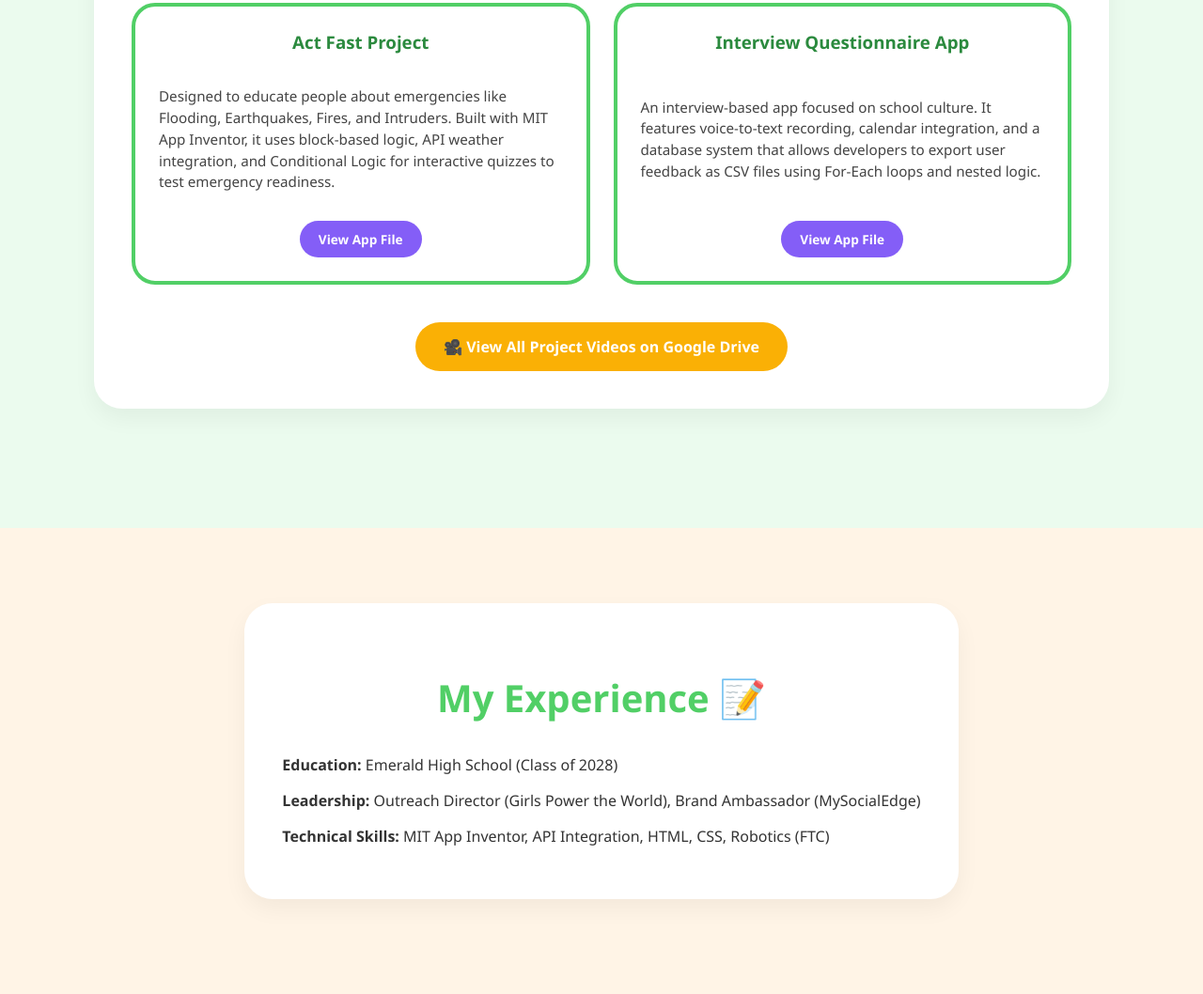
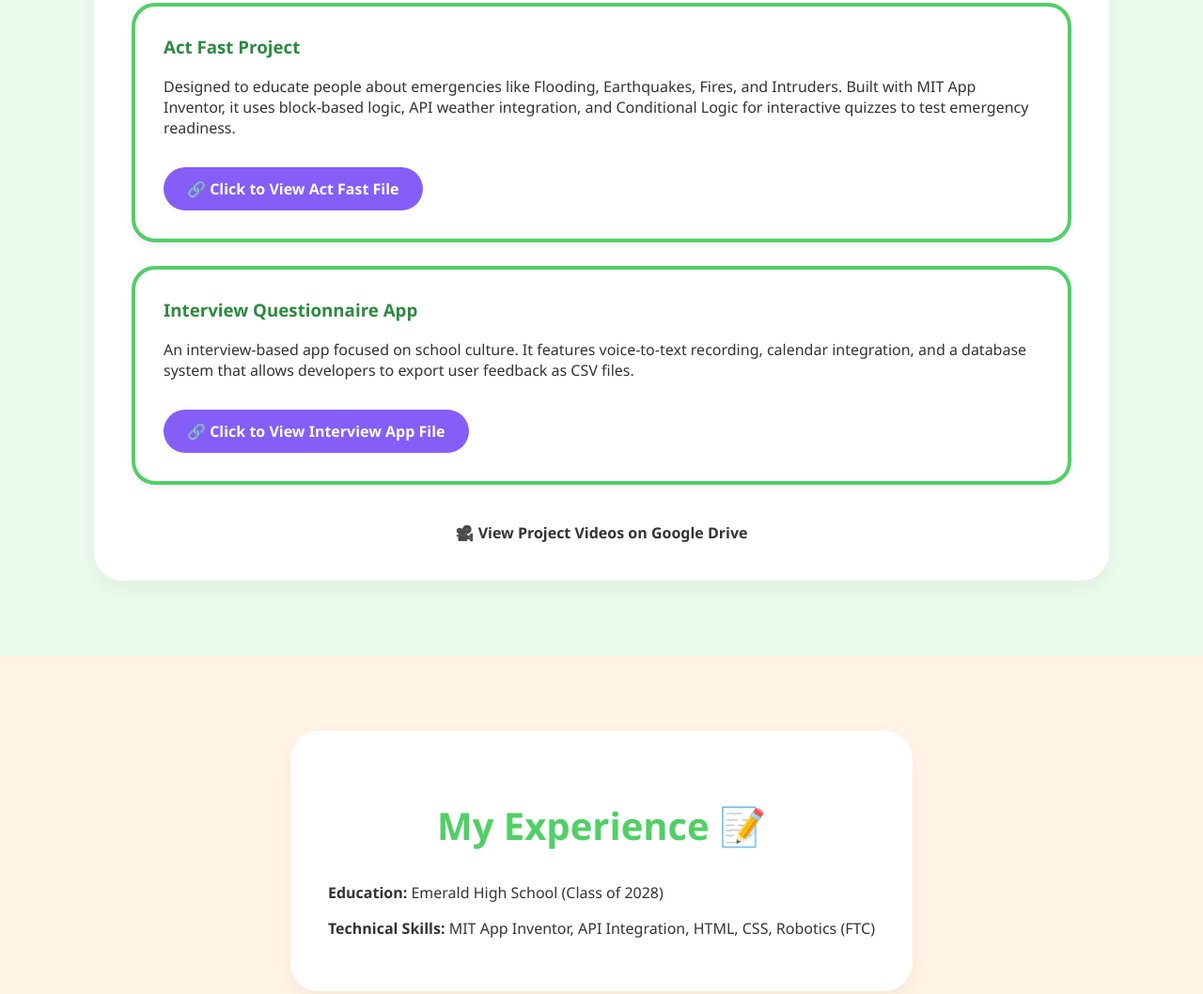
Before and after one commit to ishitasingh457/Project, a plain HTML site: page index.html in a window 1280 px wide. Shown: the part 1110-2168 px from the top of the page at 94% size. Drawn offline with Linux system fonts and the light colour scheme.

Commit message:
Update index.html

```diff
--- a/index.html
+++ b/index.html
@@ -41,7 +41,6 @@
             transform: scale(1.1);
         }
 
-        /* Section Styling */
         section {
             padding: 80px 20px;
             min-height: 80vh;
@@ -62,82 +61,56 @@
         h1 { color: #4dadf7; font-size: 3rem; margin-bottom: 10px; }
         h2 { color: #51cf66; font-size: 2.5rem; }
 
-        /* Page Colors */
+        /* Page Backgrounds */
         #about { background-color: #e7f5ff; }
         #projects { background-color: #ebfbee; }
         #resume { background-color: #fff4e6; }
         #contact { background-color: #f3f0ff; }
 
-        /* Project Grid */
+        /* Project Grid - Changed to 1 column for better button visibility on mobile/small screens */
         .grid {
             display: grid;
-            grid-template-columns: 1fr 1fr;
+            grid-template-columns: 1fr;
             gap: 25px;
             margin-top: 30px;
+            text-align: left;
         }
 
         .card {
             background: #fff;
-            padding: 25px;
+            padding: 30px;
             border-radius: 25px;
             border: 4px solid #51cf66;
-            display: flex;
-            flex-direction: column;
-            justify-content: space-between;
-            transition: transform 0.2s;
-            text-align: left;
+            box-shadow: 0 4px 6px rgba(0,0,0,0.05);
         }
 
-        .card:hover {
-            transform: translateY(-5px);
-        }
+        .card h3 { color: #2b8a3e; margin-top: 0; }
 
-        .card h3 {
-            margin-top: 0;
-            color: #2b8a3e;
-            text-align: center;
-        }
-
-        .card p {
-            font-size: 0.95rem;
-            line-height: 1.5;
-            color: #444;
-        }
-
-        /* Buttons and Links */
-        .btn-group {
-            display: flex;
-            gap: 10px;
+        /* The Button Styling */
+        .project-link {
+            display: inline-block;
             margin-top: 15px;
-            justify-content: center;
-        }
-
-        .btn {
-            display: inline-block;
-            padding: 10px 20px;
-            background-color: #845ef7;
-            color: white;
+            padding: 12px 25px;
+            background-color: #845ef7; /* Bright Purple */
+            color: white !important; /* Forces text to be white */
             text-decoration: none;
             border-radius: 50px;
             font-weight: bold;
-            font-size: 0.85rem;
             transition: 0.3s;
-            text-align: center;
         }
 
-        .btn:hover {
+        .project-link:hover {
             background-color: #7048e8;
-            opacity: 0.9;
+            transform: scale(1.05);
         }
 
-        .drive-btn {
-            background-color: #fab005;
+        .drive-footer {
             margin-top: 40px;
-            padding: 15px 30px;
-            font-size: 1rem;
+            display: block;
+            color: #333;
+            text-decoration: none;
+            font-weight: bold;
         }
-
-        .drive-btn:hover { background-color: #f59f00; }
 
         .about-text {
             text-align: justify;
@@ -160,7 +133,7 @@
             <h1>Hi, I'm Ishita Singh! 👋</h1>
             <div class="about-text">
                 <p>Welcome to my page! I am currently a Sophomore at Emerald High School in Dublin, CA. Some of my goals include becoming an Electrical Engineer or a Software Engineer where innovation leads to real improvements. I plan to achieve this by earning a Bachelor of Science from a competitive school, inspired by my parents who are both software engineers.</p>
-                <p>My background includes writing and debugging code under pressure for an FTC Robotics team, conducting research at the Mountain View lab, and serving as Outreach Director for Girls Power the World. I'm also a quarter-finalist in Varsity Speech and Debate, which helps me communicate complex ideas clearly.</p>
+                <p>My background includes writing and debugging code under pressure for an FTC Robotics team, conducting research at the Mountain View lab, and serving as Outreach Director for Girls Power the World.</p>
             </div>
         </div>
     </section>
@@ -173,23 +146,23 @@
                 <div class="card">
                     <h3>Act Fast Project</h3>
                     <p>Designed to educate people about emergencies like Flooding, Earthquakes, Fires, and Intruders. Built with MIT App Inventor, it uses block-based logic, API weather integration, and Conditional Logic for interactive quizzes to test emergency readiness.</p>
-                    <div class="btn-group">
-                        <a href="https://drive.google.com/file/d/1-YUXLn_y0mupc1rSTrPLXPxvQoZICtfk/view?usp=sharing" target="_blank" class="btn">View App File</a>
-                    </div>
+                    <a href="https://drive.google.com/file/d/1-YUXLn_y0mupc1rSTrPLXPxvQoZICtfk/view?usp=sharing" target="_blank" class="project-link">
+                        🔗 Click to View Act Fast File
+                    </a>
                 </div>
 
                 <div class="card">
                     <h3>Interview Questionnaire App</h3>
-                    <p>An interview-based app focused on school culture. It features voice-to-text recording, calendar integration, and a database system that allows developers to export user feedback as CSV files using For-Each loops and nested logic.</p>
-                    <div class="btn-group">
-                        <a href="https://drive.google.com/file/d/1Vy3blVMa7XhJzBpaw_ESTHVZ0UASp1o0/view?usp=sharing" target="_blank" class="btn">View App File</a>
-                    </div>
+                    <p>An interview-based app focused on school culture. It features voice-to-text recording, calendar integration, and a database system that allows developers to export user feedback as CSV files.</p>
+                    <a href="https://drive.google.com/file/d/1Vy3blVMa7XhJzBpaw_ESTHVZ0UASp1o0/view?usp=sharing" target="_blank" class="project-link">
+                        🔗 Click to View Interview App File
+                    </a>
                 </div>
 
             </div>
 
-            <a href="https://drive.google.com/drive/home" target="_blank" class="btn drive-btn">
-                🎥 View All Project Videos on Google Drive
+            <a href="https://drive.google.com/drive/home" target="_blank" class="drive-footer">
+                🎥 View Project Videos on Google Drive
             </a>
         </div>
     </section>
@@ -199,7 +172,6 @@
             <h2>My Experience 📝</h2>
             <div style="text-align: left;">
                 <p><strong>Education:</strong> Emerald High School (Class of 2028)</p>
-                <p><strong>Leadership:</strong> Outreach Director (Girls Power the World), Brand Ambassador (MySocialEdge)</p>
                 <p><strong>Technical Skills:</strong> MIT App Inventor, API Integration, HTML, CSS, Robotics (FTC)</p>
             </div>
         </div>
@@ -208,11 +180,5 @@
     <section id="contact">
         <div class="container">
             <h2>Let's Talk! 📧</h2>
-            <p>If you want to collaborate or just say hi, feel free to reach out!</p>
             <p>Email: <strong>ish.singh5710@gmail.com</strong></p>
-            <a href="mailto:ish.singh5710@gmail.com" class="btn">Send Me an Email</a>
-        </div>
-    </section>
-
-</body>
-</html>
+            <a href="mailto:ish.singh571
```
